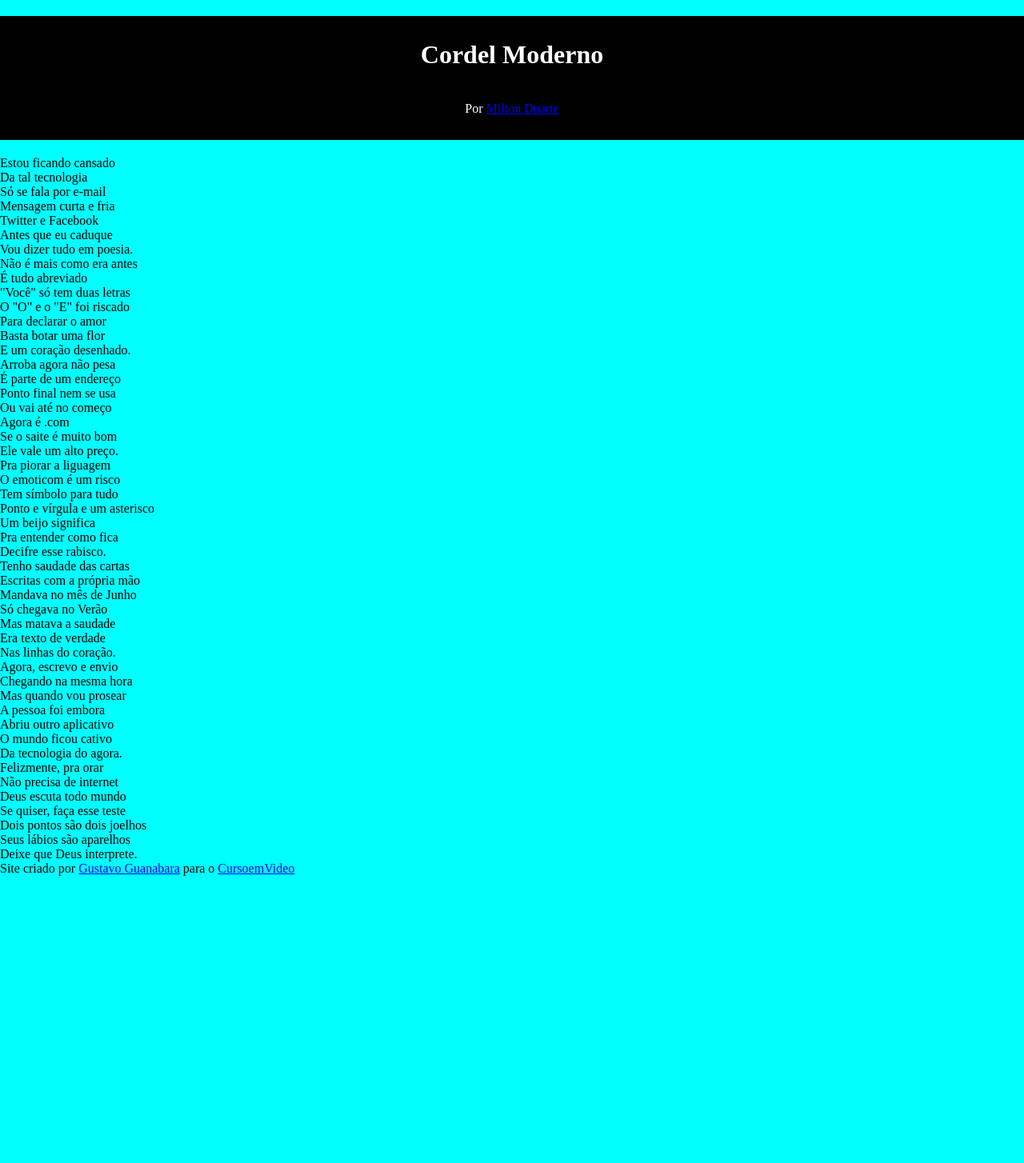
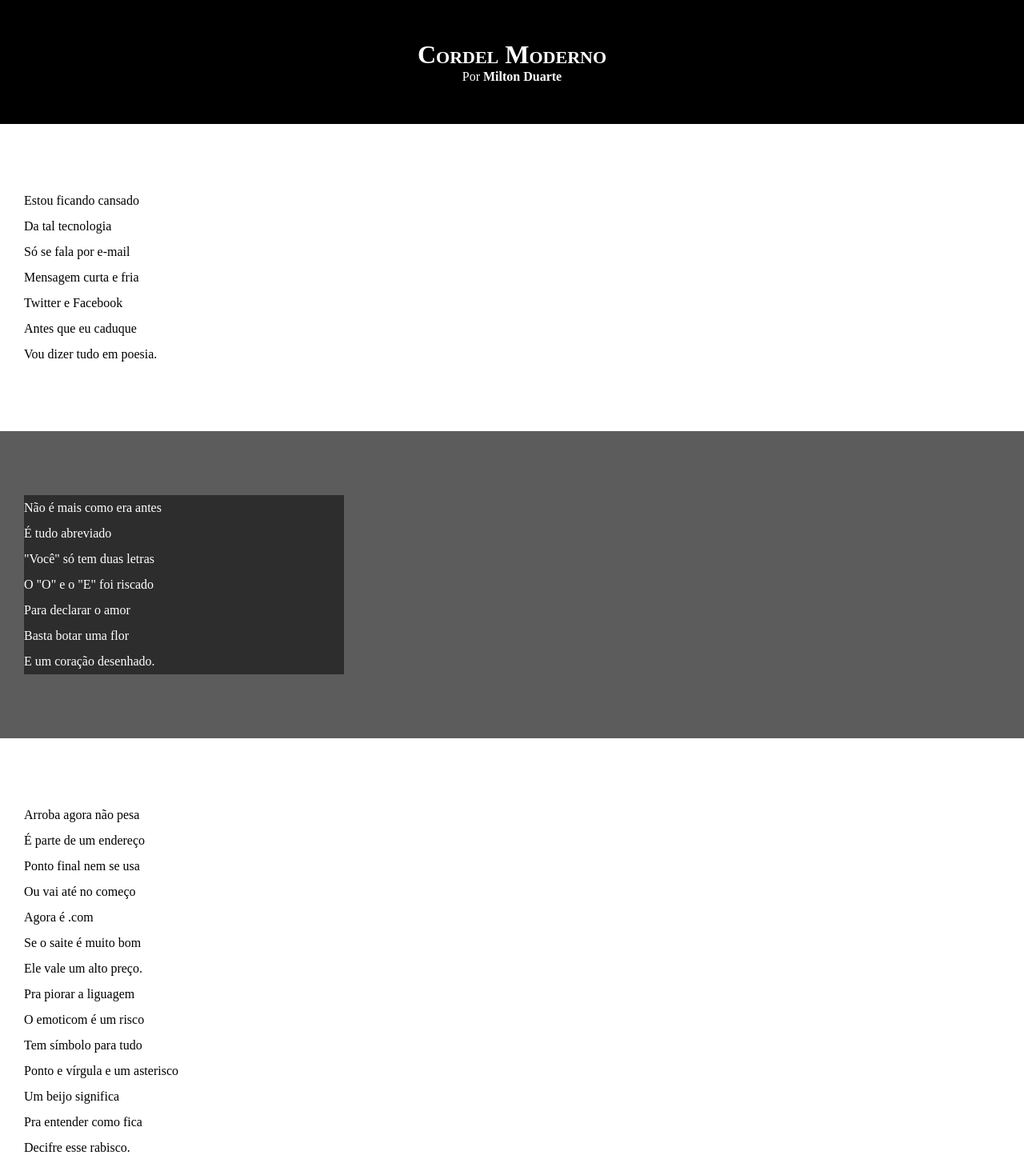
Before and after one commit to ThaisVieiraSilva/projeto-cordel, a plain HTML site: page index.html in a window 1280 px wide. Shown: the top 1454 px of the page at 80% size. Before the commit the page ends 1095 px from the top, so only its background shows below. Drawn offline with Linux system fonts and the light colour scheme.

Commit message:
estilos testos e blocos

```diff
--- a/estilo/style.css
+++ b/estilo/style.css
@@ -1,25 +1,63 @@
-body {
-    background-color: aqua;
-}
-
 * {
     padding: 0px;
     margin: 0px;
 }
 
+html, body {
+    background-color: darkgray;
+    min-height: 100vh;
+}
+
 header {
     background-color: black;
     color: white;
+    text-align: center;
 }
 
 header > h1 {
-    text-align: center;
-    margin: 20px;
-    padding: 30px 10px 10px 10px ;
+    padding-top: 50px;
+    font-variant: small-caps;
 }
 
 header > p {
+    padding-bottom: 50px;
+}
+
+a {
+    color: white;
+    text-decoration: none;
+    font-weight: bolder;
+}
+a:hover {
+    text-decoration: underline;
+}
+
+section {
+    padding-top: 10vh;
+    padding-bottom: 10vh;
+    line-height: 2em;
+    padding-left: 30px;
+}
+
+section.normal {
+    background-color: white;
+    color: black;
+}
+section.imagem {
+    background-color: rgba(0, 0, 0, 0.459);
+    color: white;
+}
+section.imagem > p {
+    width: 400px;
+    background-color: rgba(0, 0, 0, 0.507);
+}
+
+footer {
+    background-color: black;
     text-align: center;
-    margin: 20px;
-    padding: 10px 10px 30px 10px;
+    color: white;
+    padding: 10px;
 }
+footer > p {
+    margin: 0px;
+}
```
